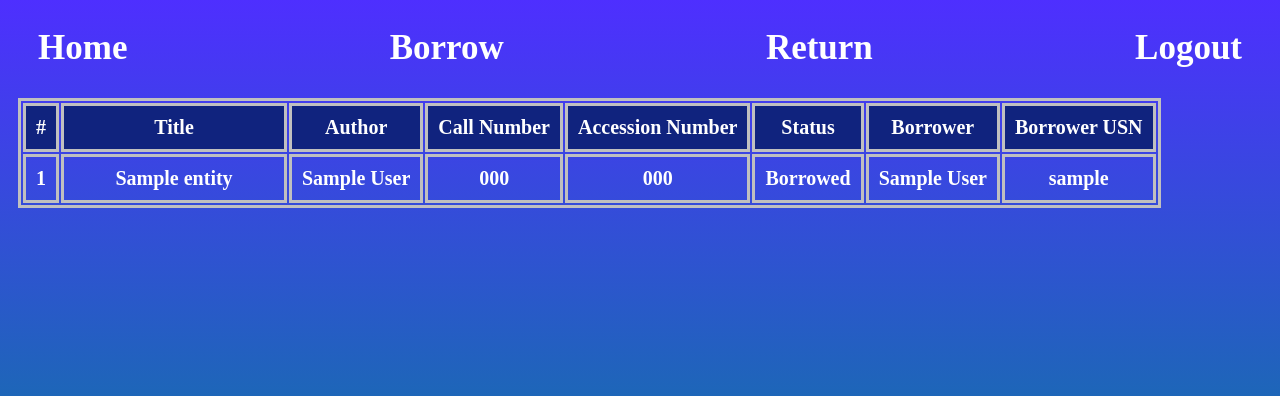
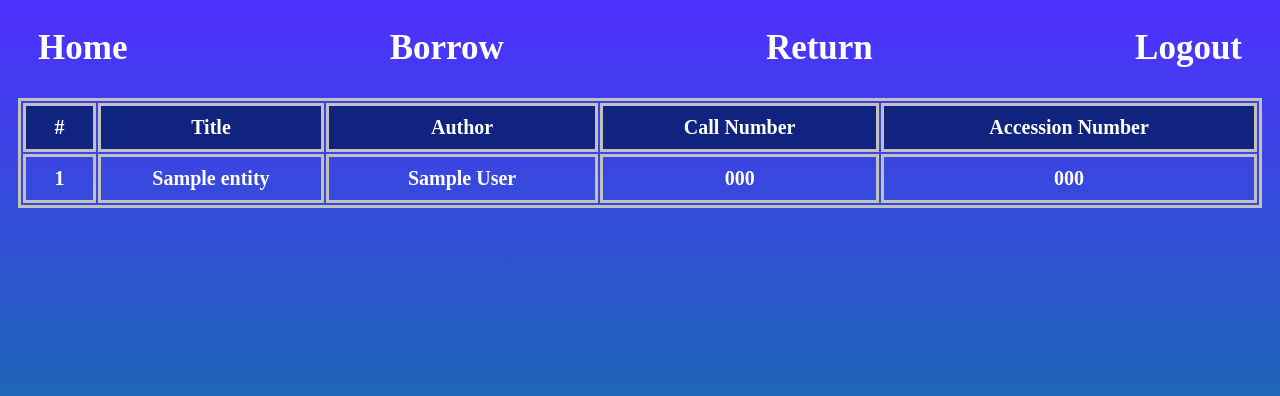
Before and after one commit to Whitespace404/ShelfMaster, a Flask app: page /view_books in a window 1280 px wide. Shown: the top 396 px of the page. Run offline with Flask 3, Linux system fonts and the light colour scheme; a user stored in the database is signed in; tables that the repository leaves empty hold one stand-in row (values such as "Sample post").

Commit message:
lab changes

```diff
--- a/excel_automation.py
+++ b/excel_automation.py
@@ -2,7 +2,7 @@ import openpyxl
 
 
 def read_file_and_get_details():
-    wb = openpyxl.load_workbook("master.xlsx")
+    wb = openpyxl.load_workbook("master_1.xlsx")
     sheet = wb["Accession Details"]
 
     result_dict = []
--- a/shelfmaster.py
+++ b/shelfmaster.py
@@ -346,18 +346,18 @@ def logout():
 
 @app.route("/create_db")
 def create_db():
-    db.create_all()
+    # db.create_all()
 
-    admin = Admin(username="rahulreji", password="power")
-    db.session.add(admin)
-    db.session.commit()
+    # admin = Admin(username="rahulreji", password="power")
+    # db.session.add(admin)
+    # db.session.commit()
 
-    for usn_name in read_namelist_and_get_details():
-        u = User(
-            username=usn_name[0], name=usn_name[1], is_teacher=False, class_section="4A"
-        )
-        db.session.add(u)
-        db.session.commit()
+    # for usn_name in read_namelist_and_get_details():
+    #     u = User(
+    #         username=usn_name[0], name=usn_name[1], is_teacher=False, class_section="4A"
+    #     )
+    #     db.session.add(u)
+    #     db.session.commit()
 
     for ns in read_file_and_get_details():
         entity = Entity(
--- a/static/styles/main.css
+++ b/static/styles/main.css
@@ -41,6 +41,8 @@ body {
     height: 100%;
     background: rgb(78, 47, 255);
     background: linear-gradient(to bottom, rgba(78, 47, 255, 1) 0%, rgba(26, 106, 179, 1) 53%);
+
+
     background-size: 100% 100vh;
     background-attachment: fixed;
 }
@@ -193,6 +195,11 @@ span.form-error {
     display: block;
     color: orange;
     font-size: 24px;
+}
+
+.table-div {
+    display: grid;
+    align-items: center;
 }
 
 table {
--- a/templates/admin_log.html
+++ b/templates/admin_log.html
@@ -3,7 +3,7 @@
 {% block content %}
   <!-- <link rel="stylesheet" href="https://cdn.jsdelivr.net/npm/bootstrap@4.0.0/dist/css/bootstrap.min.css" integrity="sha384-Gn5384xqQ1aoWXA+058RXPxPg6fy4IWvTNh0E263XmFcJlSAwiGgFAW/dAiS6JXm" crossorigin="anonymous" /> -->
 
-  <div class="table-responsive-md">
+  <div class="table-div">
     <table class="admin-logs">
       <tr>
         <th>Sl no</th>
--- a/templates/view_entities.html
+++ b/templates/view_entities.html
@@ -2,7 +2,7 @@
 
 {% block content %}
   <!-- <link rel="stylesheet" href="https://cdn.jsdelivr.net/npm/bootstrap@4.0.0/dist/css/bootstrap.min.css" integrity="sha384-Gn5384xqQ1aoWXA+058RXPxPg6fy4IWvTNh0E263XmFcJlSAwiGgFAW/dAiS6JXm" crossorigin="anonymous" /> -->
-
+  <div class="table-div">
   <table>
     <tr>
       <th>#</th>
@@ -10,9 +10,9 @@
       <th>Author</th>
       <th>Call Number</th>
       <th>Accession Number</th>
-      <th>Status</th>
+      <!-- <th>Status</th>
       <th>Borrower</th>
-      <th>Borrower USN</th>
+      <th>Borrower USN</th> -->
     </tr>
     {% for book in books %}
       <tr>
@@ -21,14 +21,15 @@
         <td>{{ book.author }}</td>
         <td>{{ book.call_number }}</td>
         <td>{{ book.accession_number }}</td>
-        {% if book.is_borrowed %}
+        <!-- {% if book.is_borrowed %}
           <td>Borrowed</td>
         {% else %}
           <td>Not borrowed</td>
         {% endif %}
         <td>{{ book.user.name }}</td>
-        <td>{{ book.user.username }}</td>
+        <td>{{ book.user.username }}</td> -->
       </tr>
     {% endfor %}
   </table>
+</div>
 {% endblock %}
--- a/templates/view_transaction_log.html
+++ b/templates/view_transaction_log.html
@@ -1,6 +1,7 @@
 {% extends 'base.html' %}
 
 {% block content %}
+  <div class="table-div">
   <table>
     <tr>
       <th>Sl No</th>
@@ -8,6 +9,7 @@
       <th>Name</th>
       <th>Accession Number</th>
       <th>Borrowed Time</th>
+      <th>Due Time</th>
     </tr>
     {% for log in transactions %}
       <tr>
@@ -16,7 +18,9 @@
         <td>{{ log.user.name }}</td>
         <td>{{ log.entity.accession_number }}</td>
         <td>{{ log.borrowed_time.strftime('%m/%d/%Y %I:%M %p') }}</td>
+        <td>{{ log.due_date.strftime('%m/%d/%Y %I:%M %p') }}</td>
       </tr>
     {% endfor %}
   </table>
+</div>
 {% endblock %}
--- a/templates/view_users.html
+++ b/templates/view_users.html
@@ -1,6 +1,7 @@
 {% extends 'base.html' %}
 
 {% block content %}
+  <div class="table-div">
   <table class="admin-logs">
     <tr>
       <th>Sl no</th>
@@ -19,4 +20,5 @@
       </tr>
     {% endfor %}
   </table>
+</div>
 {% endblock %}
```
Also changed, not shown: 1 other file.
